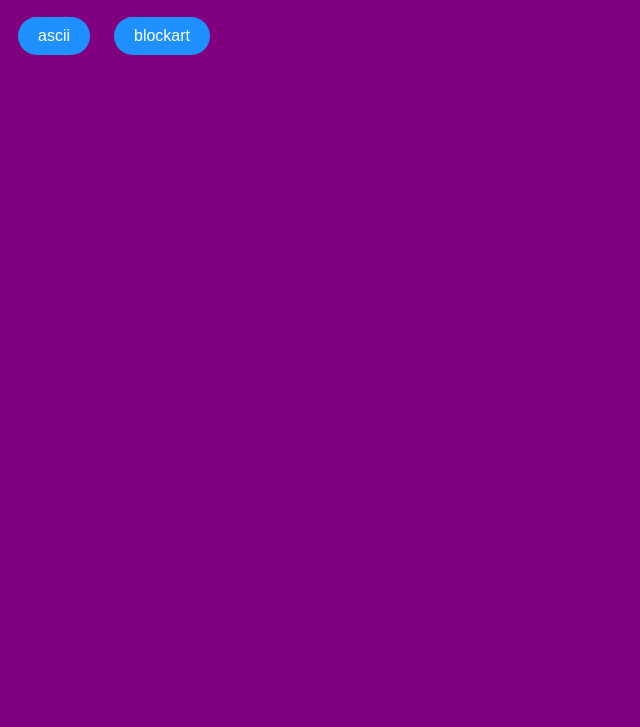
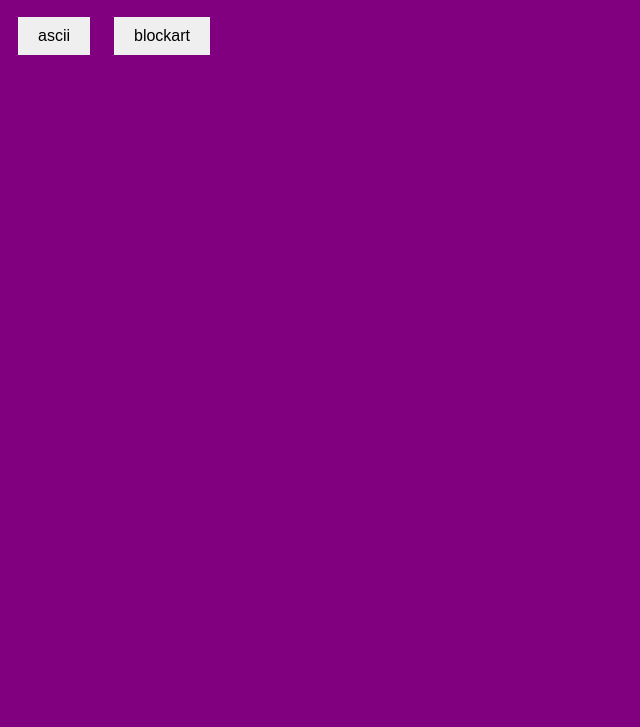
Before and after one commit to lapis616/ascii, a plain HTML site: page index.html in a window 1280 px wide. Shown: the part 73-800 px from the top of the page, without its empty margins (0-640 px from the left). Drawn offline with Linux system fonts and the light colour scheme.

Commit message:
Update index.html

```diff
--- a/index.html
+++ b/index.html
@@ -6,9 +6,8 @@
     <style>
     button {
             padding: 10px 20px;
-            border: none;
-            border-radius: 20px;
-            background-color: #1E90FF;
+            border: 3px;
+            background-image: url('https://cdn.pixabay.com/photo/2017/08/30/01/05/milky-way-2695569_1280.jpg')
             color: white;
             font-size: 16px;
             margin: 10px;
```
